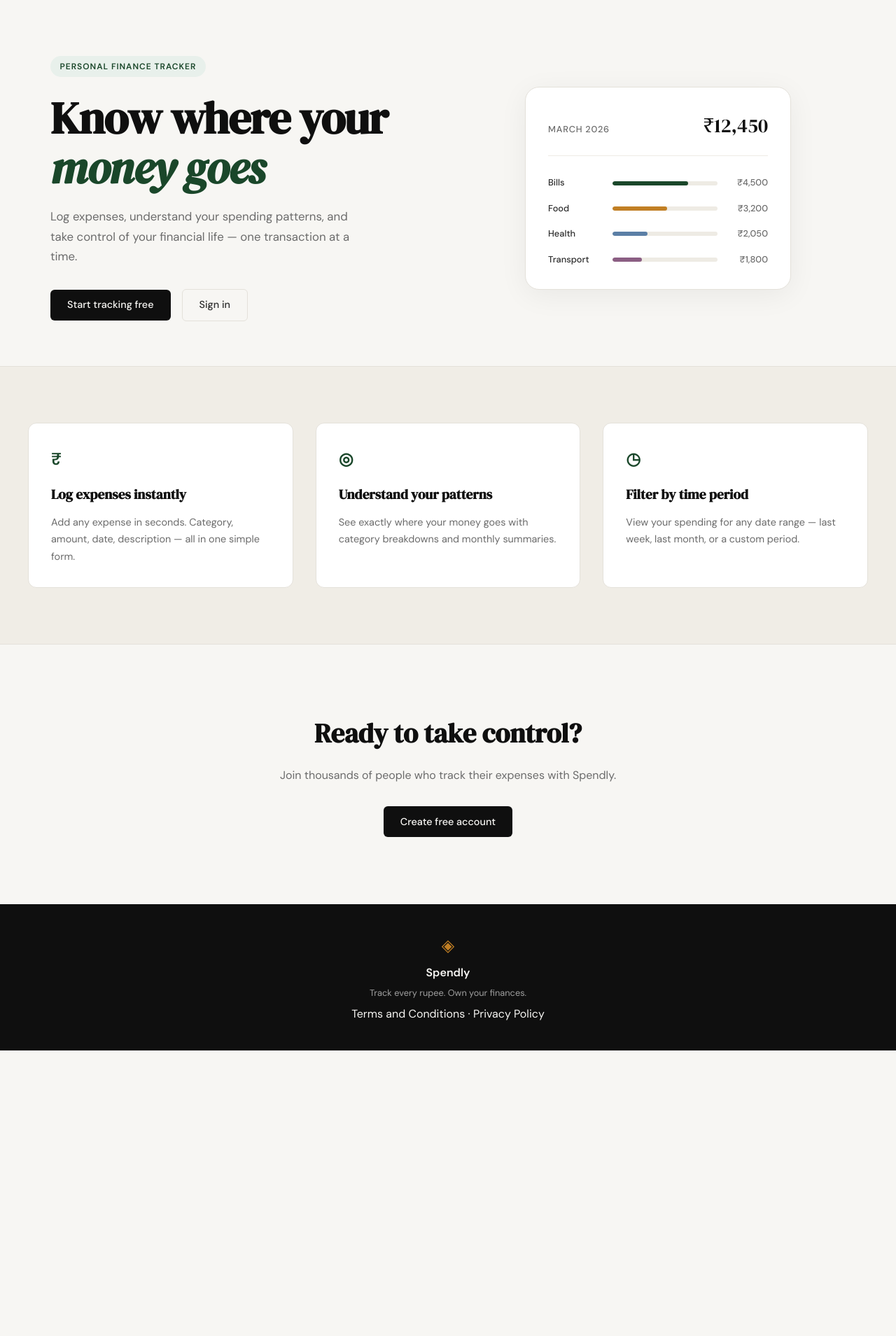
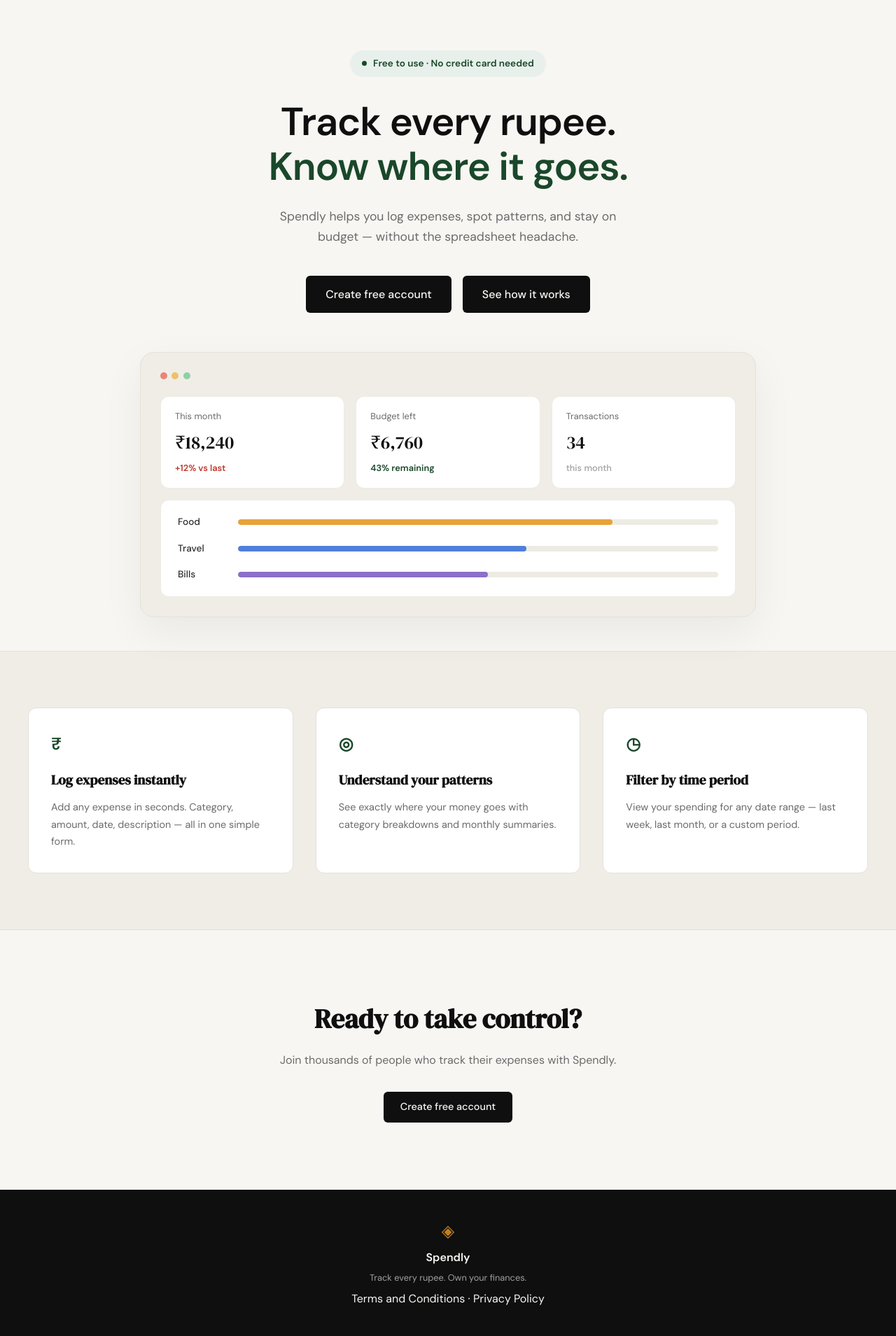
Before and after one commit to cmanasvi2801/spendly, a Flask app: page / in a window 1280 px wide. Shown: the part 61-1970 px from the top of the page at 70% size. Before the commit the page ends 1562 px from the top, so only its background shows below. Run offline with Flask 3, Linux system fonts and the light colour scheme.

Commit message:
Add privacy route, redesign landing hero, and add how-it-works modal
Wires up the /privacy route and link, reworks the hero section to a
centered single-column layout with stat cards, and adds a vanilla-JS
modal for the how-it-works video that stops playback on close.

Co-Authored-By: Claude Sonnet 4.6 <noreply@anthropic.com>

```diff
--- a/app.py
+++ b/app.py
@@ -25,6 +25,11 @@ def login():
 @app.route("/terms")
 def terms():
     return render_template("terms.html")
+
+
+@app.route("/privacy")
+def privacy():
+    return render_template("privacy.html")
 
 
 # ------------------------------------------------------------------ #
--- a/static/css/style.css
+++ b/static/css/style.css
@@ -124,115 +124,188 @@ a { color: inherit; text-decoration: none; }
 /* ------------------------------------------------------------------ */
 
 .hero {
-    padding: 5rem 2rem 4rem;
-    display: grid;
-    grid-template-columns: 1fr 1fr;
-    gap: 4rem;
+    padding: 4.5rem 2rem 3rem;
+    display: flex;
+    flex-direction: column;
     align-items: center;
+    text-align: center;
     max-width: var(--max-width);
     margin: 0 auto;
 }
 
+.hero-inner {
+    display: flex;
+    flex-direction: column;
+    align-items: center;
+    max-width: 720px;
+}
+
 .hero-badge {
-    display: inline-block;
+    display: inline-flex;
+    align-items: center;
+    gap: 0.55rem;
     background: var(--accent-light);
     color: var(--accent);
-    font-size: 0.75rem;
+    font-size: 0.85rem;
     font-weight: 600;
-    letter-spacing: 0.08em;
-    text-transform: uppercase;
-    padding: 0.35rem 0.85rem;
+    padding: 0.5rem 1.1rem;
     border-radius: 999px;
+    margin-bottom: 2rem;
+}
+
+.hero-badge-dot {
+    width: 7px;
+    height: 7px;
+    border-radius: 50%;
+    background: var(--accent);
+}
+
+.hero-title {
+    font-family: var(--font-body);
+    font-weight: 800;
+    font-size: clamp(2.5rem, 6vw, 3.5rem);
+    line-height: 1.15;
+    letter-spacing: -0.02em;
+    color: var(--ink);
     margin-bottom: 1.5rem;
 }
 
-.hero-title {
-    font-family: var(--font-display);
-    font-size: clamp(2.5rem, 5vw, 4rem);
-    line-height: 1.1;
-    letter-spacing: -0.02em;
-    color: var(--ink);
-    margin-bottom: 1.25rem;
-}
-
 .hero-title em {
-    font-style: italic;
+    display: block;
+    font-style: normal;
     color: var(--accent);
 }
 
 .hero-subtitle {
-    font-size: 1.05rem;
+    font-size: 1.1rem;
     color: var(--ink-muted);
     line-height: 1.7;
-    max-width: 460px;
-    margin-bottom: 2rem;
+    max-width: 540px;
+    margin: 0 auto 2.5rem;
 }
 
 .hero-actions {
     display: flex;
     gap: 1rem;
     align-items: center;
+    justify-content: center;
+    margin-bottom: 3.5rem;
 }
+
+.hero-actions .btn-primary,
+.hero-actions .btn-ghost {
+    padding: 0.85rem 1.75rem;
+    font-size: 1rem;
+}
+
+.hero-actions .btn-ghost {
+    background: var(--ink);
+    color: var(--paper);
+    border: none;
+}
+
+.hero-actions .btn-ghost:hover { background: var(--accent); }
 
 /* ------------------------------------------------------------------ */
 /* Mock card (hero visual)                                             */
 /* ------------------------------------------------------------------ */
 
 .hero-visual {
+    width: 100%;
     display: flex;
     justify-content: center;
 }
 
 .mock-card {
-    background: var(--paper-card);
+    background: var(--paper-warm);
     border: 1px solid var(--border);
     border-radius: var(--radius-lg);
-    padding: 2rem;
+    padding: 1.75rem;
     width: 100%;
-    max-width: 380px;
-    box-shadow: 0 8px 40px rgba(0,0,0,0.06);
+    max-width: 880px;
+    box-shadow: 0 20px 60px rgba(0,0,0,0.06);
 }
 
-.mock-card-header {
+.mock-card-dots {
     display: flex;
-    justify-content: space-between;
-    align-items: baseline;
-    margin-bottom: 1.75rem;
-    padding-bottom: 1.25rem;
-    border-bottom: 1px solid var(--border-soft);
+    gap: 0.4rem;
+    margin-bottom: 1.5rem;
 }
 
-.mock-label {
-    font-size: 0.8rem;
-    font-weight: 500;
-    color: var(--ink-muted);
-    text-transform: uppercase;
-    letter-spacing: 0.06em;
+.mock-dot {
+    width: 10px;
+    height: 10px;
+    border-radius: 50%;
 }
 
-.mock-total {
+.mock-dot-red { background: #e8857a; }
+.mock-dot-yellow { background: #ecc16b; }
+.mock-dot-green { background: #8fcfa8; }
+
+.mock-stats {
+    display: grid;
+    grid-template-columns: repeat(3, 1fr);
+    gap: 1rem;
+    margin-bottom: 1rem;
+}
+
+.mock-stat {
+    background: var(--paper-card);
+    border: 1px solid var(--border-soft);
+    border-radius: var(--radius-md);
+    padding: 1.1rem 1.25rem;
+    text-align: left;
+    display: flex;
+    flex-direction: column;
+    gap: 0.4rem;
+}
+
+.mock-stat-label {
+    font-size: 0.8rem;
+    color: var(--ink-muted);
+}
+
+.mock-stat-value {
     font-family: var(--font-display);
-    font-size: 1.75rem;
+    font-size: 1.6rem;
     color: var(--ink);
 }
 
-.mock-bars { display: flex; flex-direction: column; gap: 1rem; }
+.mock-stat-change {
+    font-size: 0.8rem;
+    font-weight: 600;
+}
+
+.mock-stat-up { color: var(--danger); }
+.mock-stat-down { color: var(--accent); }
+.mock-stat-muted { color: var(--ink-faint); font-weight: 500; }
+
+.mock-bars {
+    background: var(--paper-card);
+    border: 1px solid var(--border-soft);
+    border-radius: var(--radius-md);
+    padding: 1.25rem 1.5rem;
+    display: flex;
+    flex-direction: column;
+    gap: 1rem;
+}
 
 .mock-bar-row {
     display: grid;
-    grid-template-columns: 80px 1fr 60px;
+    grid-template-columns: 70px 1fr;
     align-items: center;
-    gap: 0.75rem;
+    gap: 1rem;
 }
 
 .mock-cat {
-    font-size: 0.8rem;
+    font-size: 0.85rem;
     font-weight: 500;
     color: var(--ink-soft);
+    text-align: left;
 }
 
 .mock-bar-track {
-    height: 6px;
+    height: 8px;
     background: var(--border-soft);
     border-radius: 999px;
     overflow: hidden;
@@ -240,21 +313,13 @@ a { color: inherit; text-decoration: none; }
 
 .mock-bar {
     height: 100%;
-    background: var(--accent);
+    background: #e8a23a;
     border-radius: 999px;
     transition: width 0.6s ease;
 }
 
-.mock-bar-2 { background: var(--accent-2); }
-.mock-bar-3 { background: #5b7fa6; }
-.mock-bar-4 { background: #8b5e83; }
-
-.mock-amt {
-    font-size: 0.8rem;
-    font-weight: 500;
-    color: var(--ink-muted);
-    text-align: right;
-}
+.mock-bar-2 { background: #4f7fd9; }
+.mock-bar-3 { background: #8b6fc9; }
 
 /* ------------------------------------------------------------------ */
 /* Buttons                                                             */
@@ -563,14 +628,8 @@ a { color: inherit; text-decoration: none; }
 /* ------------------------------------------------------------------ */
 
 @media (max-width: 900px) {
-    .hero {
-        grid-template-columns: 1fr;
-        text-align: center;
-    }
-
     .hero-subtitle { max-width: 100%; }
-    .hero-actions { justify-content: center; }
-    .hero-visual { display: none; }
+    .mock-stats { grid-template-columns: 1fr; }
 
     .features-inner { grid-template-columns: 1fr; }
 }
@@ -578,4 +637,7 @@ a { color: inherit; text-decoration: none; }
 @media (max-width: 600px) {
     .nav-links a:not(.nav-cta) { display: none; }
     .hero { padding: 3rem 1rem 2rem; }
+    .hero-actions { flex-direction: column; width: 100%; }
+    .hero-actions .btn-primary,
+    .hero-actions .btn-ghost { width: 100%; text-align: center; }
 }
--- a/templates/base.html
+++ b/templates/base.html
@@ -34,7 +34,7 @@
             <span class="brand-icon">◈</span>
             <span class="footer-name">Spendly</span>
             <p class="footer-copy">Track every rupee. Own your finances.</p>
-            <p><a href="/terms">Terms and Conditions</a> &middot; <a href="#">Privacy Policy</a></p>
+            <p><a href="/terms">Terms and Conditions</a> &middot; <a href="/privacy">Privacy Policy</a></p>
         </div>
     </footer>
 
--- a/templates/landing.html
+++ b/templates/landing.html
@@ -6,55 +6,62 @@
 
 <section class="hero">
     <div class="hero-inner">
-        <div class="hero-badge">Personal Finance Tracker</div>
+        <div class="hero-badge"><span class="hero-badge-dot"></span>Free to use · No credit card needed</div>
         <h1 class="hero-title">
-            Know where your<br>
-            <em>money goes</em>
+            Track every rupee.<br>
+            <em>Know where it goes.</em>
         </h1>
         <p class="hero-subtitle">
-            Log expenses, understand your spending patterns,
-            and take control of your financial life —
-            one transaction at a time.
+            Spendly helps you log expenses, spot patterns, and stay
+            on budget — without the spreadsheet headache.
         </p>
         <div class="hero-actions">
-            <a href="{{ url_for('register') }}" class="btn-primary">Start tracking free</a>
-            <a href="{{ url_for('login') }}" class="btn-ghost">Sign in</a>
+            <a href="{{ url_for('register') }}" class="btn-primary">Create free account</a>
+            <a href="#" class="btn-ghost" id="how-it-works-trigger">See how it works</a>
         </div>
     </div>
     <div class="hero-visual">
         <div class="mock-card">
-            <div class="mock-card-header">
-                <span class="mock-label">March 2026</span>
-                <span class="mock-total">₹12,450</span>
+            <div class="mock-card-dots">
+                <span class="mock-dot mock-dot-red"></span>
+                <span class="mock-dot mock-dot-yellow"></span>
+                <span class="mock-dot mock-dot-green"></span>
+            </div>
+            <div class="mock-stats">
+                <div class="mock-stat">
+                    <span class="mock-stat-label">This month</span>
+                    <span class="mock-stat-value">₹18,240</span>
+                    <span class="mock-stat-change mock-stat-up">+12% vs last</span>
+                </div>
+                <div class="mock-stat">
+                    <span class="mock-stat-label">Budget left</span>
+                    <span class="mock-stat-value">₹6,760</span>
+                    <span class="mock-stat-change mock-stat-down">43% remaining</span>
+                </div>
+                <div class="mock-stat">
+                    <span class="mock-stat-label">Transactions</span>
+                    <span class="mock-stat-value">34</span>
+                    <span class="mock-stat-change mock-stat-muted">this month</span>
+                </div>
             </div>
             <div class="mock-bars">
                 <div class="mock-bar-row">
+                    <span class="mock-cat">Food</span>
+                    <div class="mock-bar-track">
+                        <div class="mock-bar" style="width: 78%"></div>
+                    </div>
+                </div>
+                <div class="mock-bar-row">
+                    <span class="mock-cat">Travel</span>
+                    <div class="mock-bar-track">
+                        <div class="mock-bar mock-bar-2" style="width: 60%"></div>
+                    </div>
+                </div>
+                <div class="mock-bar-row">
                     <span class="mock-cat">Bills</span>
                     <div class="mock-bar-track">
-                        <div class="mock-bar" style="width: 72%"></div>
+                        <div class="mock-bar mock-bar-3" style="width: 52%"></div>
                     </div>
-                    <span class="mock-amt">₹4,500</span>
-                </div>
-                <div class="mock-bar-row">
-                    <span class="mock-cat">Food</span>
-                    <div class="mock-bar-track">
-                        <div class="mock-bar mock-bar-2" style="width: 52%"></div>
-                    </div>
-                    <span class="mock-amt">₹3,200</span>
-                </div>
-                <div class="mock-bar-row">
-                    <span class="mock-cat">Health</span>
-                    <div class="mock-bar-track">
-                        <div class="mock-bar mock-bar-3" style="width: 33%"></div>
-                    </div>
-                    <span class="mock-amt">₹2,050</span>
-                </div>
-                <div class="mock-bar-row">
-                    <span class="mock-cat">Transport</span>
-                    <div class="mock-bar-track">
-                        <div class="mock-bar mock-bar-4" style="width: 28%"></div>
-                    </div>
-                    <span class="mock-amt">₹1,800</span>
                 </div>
             </div>
         </div>
@@ -89,4 +96,99 @@
     </div>
 </section>
 
+<div class="modal-overlay" id="how-it-works-overlay" hidden>
+    <div class="modal-box">
+        <button type="button" class="modal-close" id="how-it-works-close" aria-label="Close video">&times;</button>
+        <div class="modal-video-wrap">
+            <iframe id="how-it-works-iframe" src="" title="How Spendly works" frameborder="0" allow="autoplay; encrypted-media; picture-in-picture" allowfullscreen></iframe>
+        </div>
+    </div>
+</div>
+
+<style>
+    .modal-overlay {
+        position: fixed;
+        inset: 0;
+        background: rgba(15, 15, 15, 0.7);
+        display: flex;
+        align-items: center;
+        justify-content: center;
+        padding: 2rem;
+        z-index: 1000;
+    }
+
+    .modal-overlay[hidden] {
+        display: none;
+    }
+
+    .modal-box {
+        position: relative;
+        width: 100%;
+        max-width: 800px;
+        background: var(--paper-card);
+        border-radius: var(--radius-md);
+        overflow: hidden;
+        box-shadow: 0 20px 60px rgba(0,0,0,0.3);
+    }
+
+    .modal-close {
+        position: absolute;
+        top: -2.5rem;
+        right: 0;
+        background: transparent;
+        border: none;
+        color: var(--paper);
+        font-size: 1.75rem;
+        line-height: 1;
+        cursor: pointer;
+    }
+
+    .modal-video-wrap {
+        position: relative;
+        width: 100%;
+        aspect-ratio: 16 / 9;
+    }
+
+    .modal-video-wrap iframe {
+        position: absolute;
+        inset: 0;
+        width: 100%;
+        height: 100%;
+        border: none;
+    }
+</style>
+
+<script>
+    (function () {
+        var trigger = document.getElementById('how-it-works-trigger');
+        var overlay = document.getElementById('how-it-works-overlay');
+        var closeBtn = document.getElementById('how-it-works-close');
+        var iframe = document.getElementById('how-it-works-iframe');
+        var videoUrl = 'https://www.youtube.com/embed/dQw4w9WgXcQ';
+
+        function openModal() {
+            iframe.src = videoUrl + '?autoplay=1';
+            overlay.hidden = false;
+        }
+
+        function closeModal() {
+            overlay.hidden = true;
+            iframe.src = '';
+        }
+
+        trigger.addEventListener('click', function (e) {
+            e.preventDefault();
+            openModal();
+        });
+
+        closeBtn.addEventListener('click', closeModal);
+
+        overlay.addEventListener('click', function (e) {
+            if (e.target === overlay) {
+                closeModal();
+            }
+        });
+    })();
+</script>
+
 {% endblock %}
```
